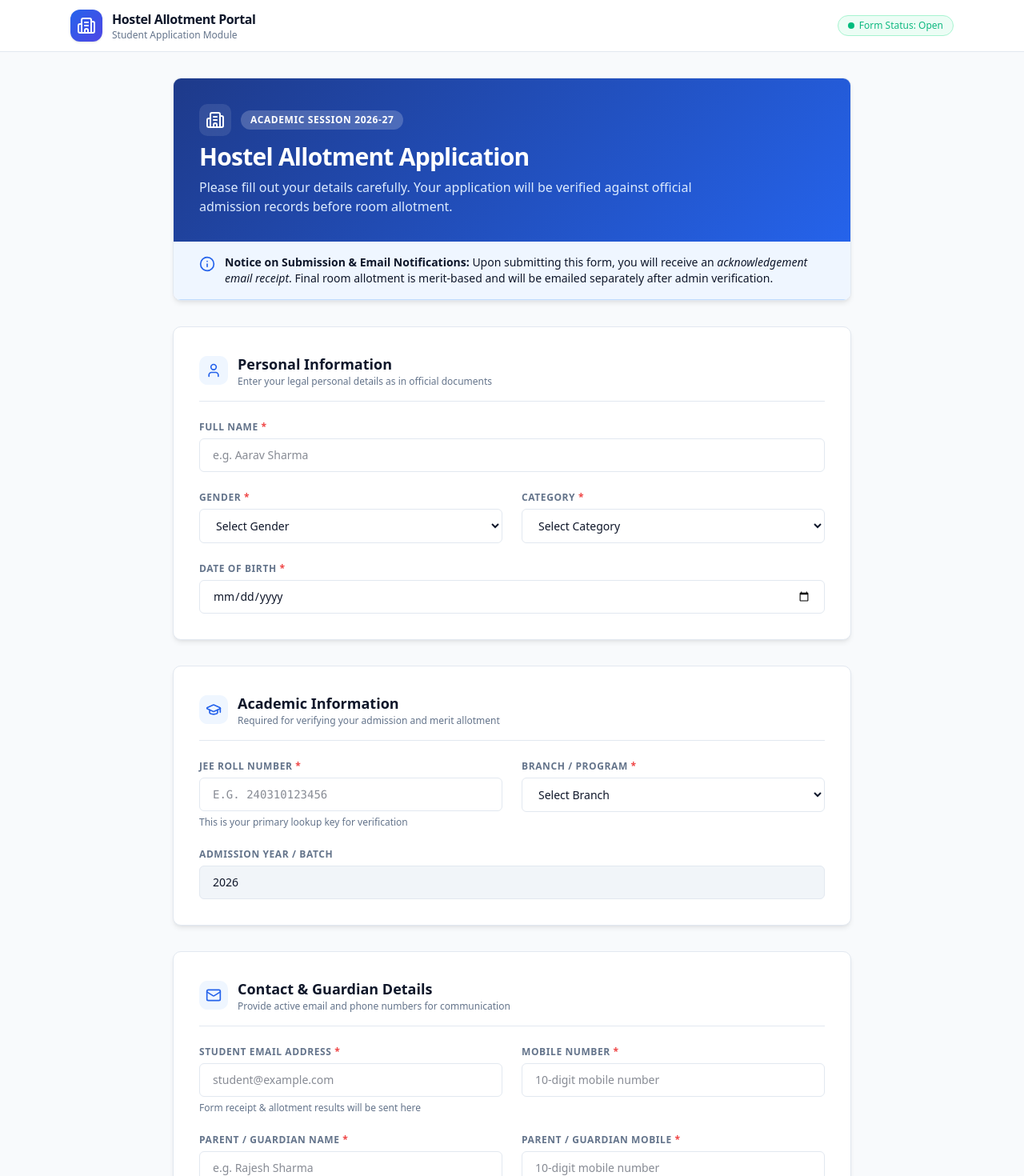
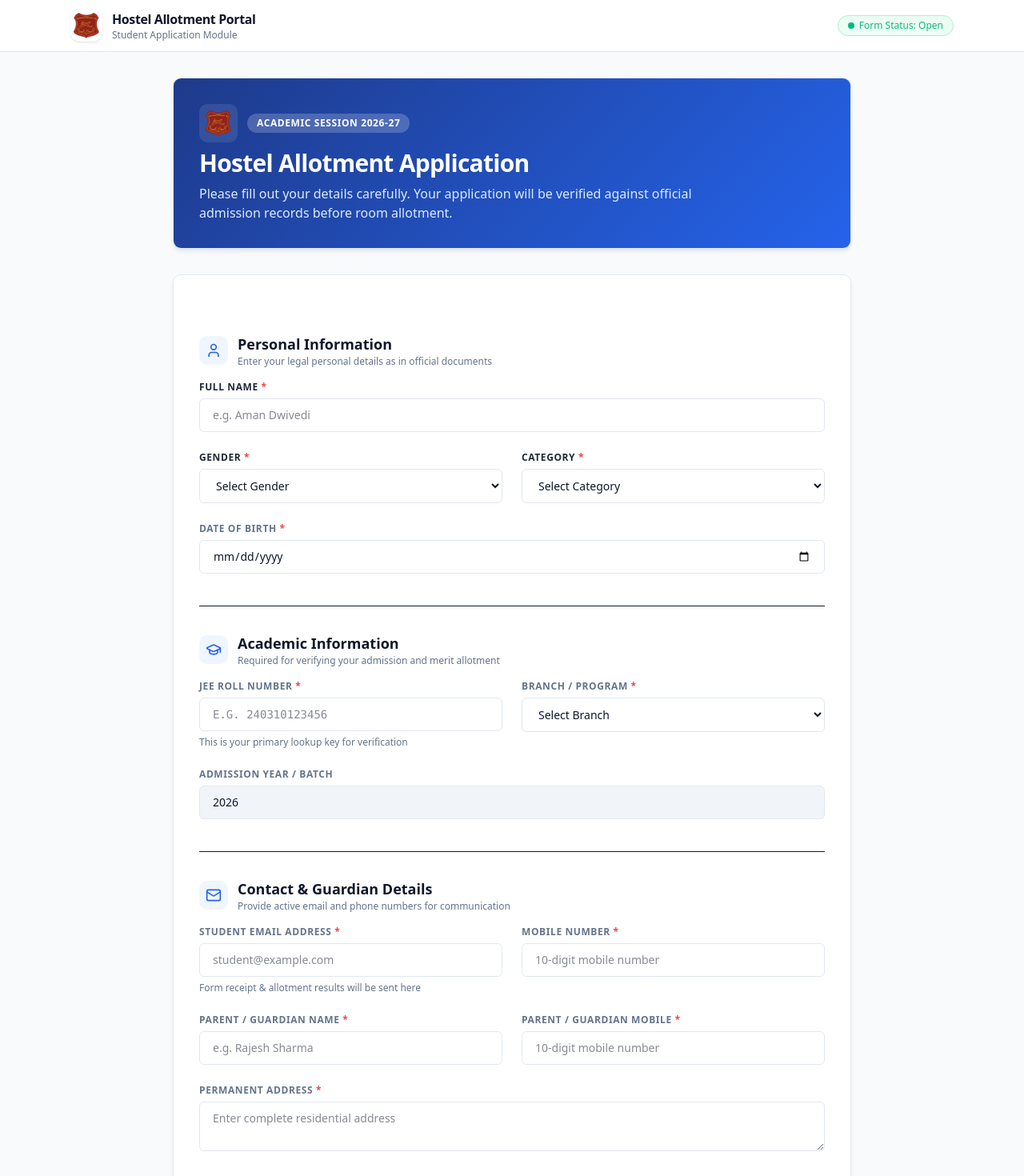
Before and after one commit to TheVivekRajput002/hostel-allot-software, a Next.js app in the folder frontend/: page / in a window 1280 px wide. Shown: the top 1470 px of the page at 80% size. Built offline with nearby package versions, Linux system fonts and the light colour scheme.

Commit message:
ui updation done

```diff
--- a/frontend/app/admin/page.jsx
+++ b/frontend/app/admin/page.jsx
@@ -82,10 +82,10 @@ export default function AdminPage() {
       <footer className="bg-[#0b2545] text-slate-300 border-t border-[#1e3a8a] py-4 text-xs text-center">
         <div className="max-w-6xl mx-auto px-4 space-y-1">
           <p className="font-semibold text-white">
-            राष्ट्रीय छात्रावास आवंटन पोर्टल | National Hostel Allotment Portal
+            जबलपुर इंजीनियरिंग कॉलेज | Jabalpur Engineering College, Jabalpur (M.P.) - 482011
           </p>
           <p className="text-[11px] text-slate-400">
-            Designed & Maintained by National Informatics Centre (NIC) for Academic Institutions & Hostel Administration.
+            Designed & Maintained by Jabalpur Engineering College.
           </p>
         </div>
       </footer>
--- a/frontend/app/components/StudentForm.jsx
+++ b/frontend/app/components/StudentForm.jsx
@@ -51,9 +51,10 @@ export default function StudentForm() {
     'Electrical Engineering',
     'Mechanical Engineering',
     'Civil Engineering',
-    'Chemical Engineering',
+    'Mechatronics Engineering',
     'Information Technology',
-    'Data Science & AI'
+    'AI & Data Science',
+    'Industrial & Production Engineering'
   ];
 
   const categories = [
@@ -224,7 +225,7 @@ export default function StudentForm() {
 
           {/* Submission Details Summary */}
           <div className="p-6 rounded-xl mb-8 space-y-4" style={{ backgroundColor: 'var(--bg-subtle)', border: '1px solid var(--border)' }}>
-            <h3 className="font-bold text-base flex items-center gap-2 border-b pb-3" style={{ color: 'var(--text-main)', borderColor: 'var(--border)' }}>
+            <h3 className="font-bold text-base flex items-center gap-2 pb-3" style={{ color: 'var(--text-main)', borderColor: 'var(--border)' }}>
               <ShieldCheck className="w-5 h-5" style={{ color: 'var(--primary)' }} />
               Submitted Application Summary
             </h3>
@@ -291,9 +292,13 @@ export default function StudentForm() {
       <div className="card-container mb-8 overflow-hidden">
         <div className="p-6 sm:p-8" style={{ background: 'linear-gradient(135deg, #1e3a8a 0%, #2563eb 100%)', color: '#ffffff' }}>
           <div className="flex items-center gap-3 mb-2">
-            <span className="p-2 rounded-lg bg-white/10 backdrop-blur-sm">
-              <Building2 className="w-6 h-6 text-white" />
-            </span>
+            <span className="p-2 rounded-lg bg-white/10 backdrop-blur-sm flex items-center justify-center">
+  <img
+    src="/jec_logo.png"
+    alt="College Logo"
+    className="w-8 h-8 object-contain"
+  />
+</span>
             <span className="text-xs font-semibold uppercase tracking-wider bg-white/20 px-3 py-1 rounded-full text-white">
               Academic Session 2026-27
             </span>
@@ -307,20 +312,15 @@ export default function StudentForm() {
         </div>
 
         {/* Process Info Note */}
-        <div className="p-4 sm:px-8 flex items-start gap-3 border-b text-xs sm:text-sm" style={{ backgroundColor: 'var(--primary-light)', borderColor: 'var(--primary-border)', color: 'var(--text-main)' }}>
-          <Info className="w-5 h-5 flex-shrink-0 mt-0.5" style={{ color: 'var(--primary)' }} />
-          <div>
-            <strong>Notice on Submission & Email Notifications:</strong> Upon submitting this form, you will receive an <em>acknowledgement email receipt</em>. Final room allotment is merit-based and will be emailed separately after admin verification.
-          </div>
-        </div>
+
       </div>
 
       {/* Main Form */}
       <form onSubmit={handleSubmit} className="space-y-8">
-
+        <div className="card-container p-6 sm:p-8 space-y-10">
         {/* Section 1: Personal Details */}
-        <div className="card-container p-6 sm:p-8 space-y-6">
-          <div className="flex items-center gap-3 border-b pb-4" style={{ borderColor: 'var(--border)' }}>
+        <div className="pt-10">
+          <div className="flex items-center gap-3 pb-4" style={{ borderColor: 'var(--border)' }}>
             <div className="p-2 rounded-lg" style={{ backgroundColor: 'var(--primary-light)', color: 'var(--primary)' }}>
               <User className="w-5 h-5" />
             </div>
@@ -333,7 +333,7 @@ export default function StudentForm() {
           <div className="grid grid-cols-1 sm:grid-cols-2 gap-6">
             {/* Full Name */}
             <div className="space-y-1.5 sm:col-span-2">
-              <label className="block text-xs font-semibold uppercase tracking-wider" style={{ color: 'var(--text-muted)' }}>
+              <label className="block text-xs font-semibold uppercase tracking-wider" style={{ color: '#1f2937' }}>
                 Full Name <span style={{ color: 'var(--error)' }}>*</span>
               </label>
               <input
@@ -341,7 +341,7 @@ export default function StudentForm() {
                 name="fullName"
                 value={formData.fullName}
                 onChange={handleChange}
-                placeholder="e.g. Aarav Sharma"
+                placeholder="e.g. Aman Dwivedi"
                 className="w-full px-4 py-2.5 text-sm form-input"
               />
               {errors.fullName && <p className="text-xs font-medium error-message" style={{ color: 'var(--error)' }}>{errors.fullName}</p>}
@@ -349,7 +349,7 @@ export default function StudentForm() {
 
             {/* Gender */}
             <div className="space-y-1.5">
-              <label className="block text-xs font-semibold uppercase tracking-wider" style={{ color: 'var(--text-muted)' }}>
+              <label className="block text-xs font-semibold uppercase tracking-wider" style={{ color: '#1f2937' }}>
                 Gender <span style={{ color: 'var(--error)' }}>*</span>
               </label>
               <select
@@ -361,14 +361,13 @@ export default function StudentForm() {
                 <option value="">Select Gender</option>
                 <option value="Male">Male</option>
                 <option value="Female">Female</option>
-                <option value="Other">Other</option>
               </select>
               {errors.gender && <p className="text-xs font-medium error-message" style={{ color: 'var(--error)' }}>{errors.gender}</p>}
             </div>
 
             {/* Category */}
             <div className="space-y-1.5">
-              <label className="block text-xs font-semibold uppercase tracking-wider" style={{ color: 'var(--text-muted)' }}>
+              <label className="block text-xs font-semibold uppercase tracking-wider" style={{ color: '#1f2937' }}>
                 Category <span style={{ color: 'var(--error)' }}>*</span>
               </label>
               <select
@@ -403,8 +402,8 @@ export default function StudentForm() {
         </div>
 
         {/* Section 2: Academic Details */}
-        <div className="card-container p-6 sm:p-8 space-y-6">
-          <div className="flex items-center gap-3 border-b pb-4" style={{ borderColor: 'var(--border)' }}>
+        <div className="border-t pt-8">
+          <div className="flex items-center gap-3 pb-4" style={{ borderColor: 'var(--border)' }}>
             <div className="p-2 rounded-lg" style={{ backgroundColor: 'var(--primary-light)', color: 'var(--primary)' }}>
               <GraduationCap className="w-5 h-5" />
             </div>
@@ -471,8 +470,8 @@ export default function StudentForm() {
         </div>
 
         {/* Section 3: Contact & Guardian Information */}
-        <div className="card-container p-6 sm:p-8 space-y-6">
-          <div className="flex items-center gap-3 border-b pb-4" style={{ borderColor: 'var(--border)' }}>
+        <div className="border-t pt-8">
+          <div className="flex items-center gap-3 pb-4" style={{ borderColor: 'var(--border)' }}>
             <div className="p-2 rounded-lg" style={{ backgroundColor: 'var(--primary-light)', color: 'var(--primary)' }}>
               <Mail className="w-5 h-5" />
             </div>
@@ -601,7 +600,7 @@ export default function StudentForm() {
         </div>
 
         {/* Declaration & Submission */}
-        <div className="card-container p-6 sm:p-8 space-y-6">
+        <div className="border-t pt-8">
           <div className="flex items-start gap-3">
             <input
               type="checkbox"
@@ -643,6 +642,7 @@ export default function StudentForm() {
             </button>
           </div>
         </div>
+        </div>
       </form>
     </div>
   );
--- a/frontend/app/page.js
+++ b/frontend/app/page.js
@@ -8,9 +8,15 @@ export default function Home() {
       <header className="sticky top-0 z-50 border-b backdrop-blur-md bg-white/90" style={{ borderColor: 'var(--border)' }}>
         <div className="max-w-6xl mx-auto px-4 sm:px-6 h-16 flex items-center justify-between">
           <div className="flex items-center gap-3">
-            <div className="w-10 h-10 rounded-xl flex items-center justify-center font-bold text-white shadow-sm" style={{ background: 'linear-gradient(135deg, var(--primary) 0%, var(--accent) 100%)' }}>
-              <Building2 className="w-6 h-6" />
-            </div>
+            <div
+  className="w-10 h-10 rounded-xl flex items-center justify-center shadow-sm overflow-hidden bg-white"
+>
+  <img
+    src="/jec_logo.png"
+    alt="College Logo"
+    className="w-8 h-8 object-contain"
+  />
+</div>
             <div>
               <span className="font-bold text-base tracking-tight block" style={{ color: 'var(--text-main)' }}>
                 Hostel Allotment Portal
```
Also changed, not shown: frontend/public/jec_logo.png (added), 1 other file (tests, documents, lock files or other folders).
